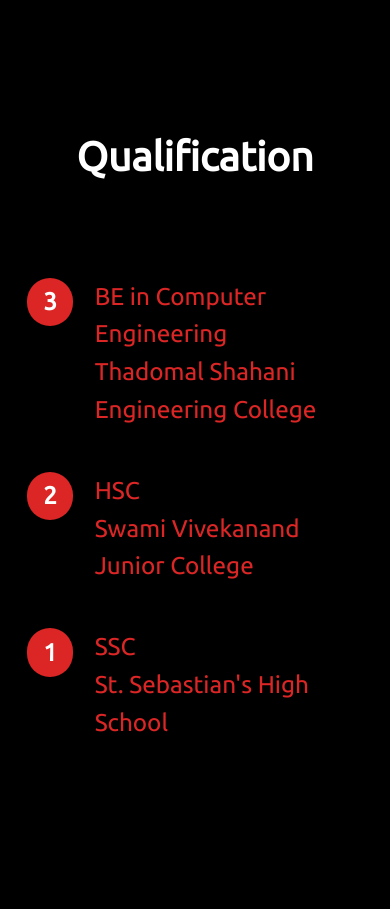
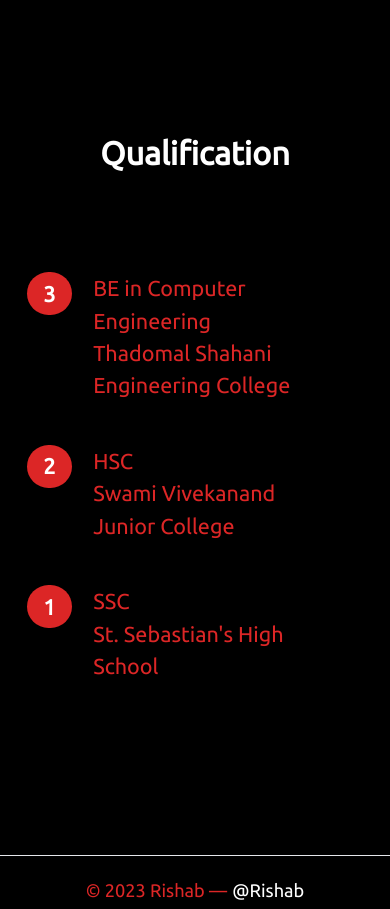
Before and after one commit to RishabMandal/Portfolio-Revamped-2.0, a Next.js app: page /components/about in a window 390 px wide. Shown: the part 1460-2369 px from the top of the page. Built offline with nearby package versions, Linux system fonts and the light colour scheme.

Commit message:
Fixed the responsiveness and zoom level

```diff
--- a/app/components/about/page.tsx
+++ b/app/components/about/page.tsx
@@ -362,22 +362,22 @@ export default function About() {
           >
             <h1
               ref={ref}
-              className={`title-font sm:text-4xl text-3xl my-10 mx-auto font-bold font-Ubuntu bg-black text-white`}
+              className={`title-font md:text-4xl text-2xl my-10 mx-auto font-bold font-Ubuntu bg-black text-white`}
             >
               Qualification
               <br className="hidden lg:inline-block" />
             </h1>
             <div className="inline-block mx-auto text-left">
-              <div className="flex my-8 text-lg">
+              <div className="flex my-8 md:text-lg">
                 <div className="bg-red-600 rounded-full px-3 py-1 h-fit font-semibold">
                   3
                 </div>
                 <div className=" text-red-600 mx-4 hover:scale-110 transition ease-in">
-                  BE in Computer Engineering{" "}
+                  BE in Computer Engineering
                   <p>Thadomal Shahani Engineering College</p>
                 </div>
               </div>
-              <div className="flex my-8 text-lg">
+              <div className="flex my-8 md:text-lg">
                 <div className="bg-red-600 rounded-full px-3 py-1 h-fit font-semibold">
                   2
                 </div>
@@ -385,7 +385,7 @@ export default function About() {
                   HSC <p>Swami Vivekanand Junior College</p>
                 </div>
               </div>
-              <div className="flex my-8 text-lg">
+              <div className="flex my-8 md:text-lg">
                 <div className="bg-red-600 rounded-full px-3 py-1 h-fit font-semibold">
                   1
                 </div>
--- a/app/layout.tsx
+++ b/app/layout.tsx
@@ -8,9 +8,9 @@ export const metadata = {
 };
 
 const style = {
-  "@media screen and (min-width: 600px)": {
-    zoom: "135%",
-  },
+  // "@media screen and (min-width: 600px)": {
+  //   zoom: "135%",
+  // },
   zoom: "135%",
 };
 
```
